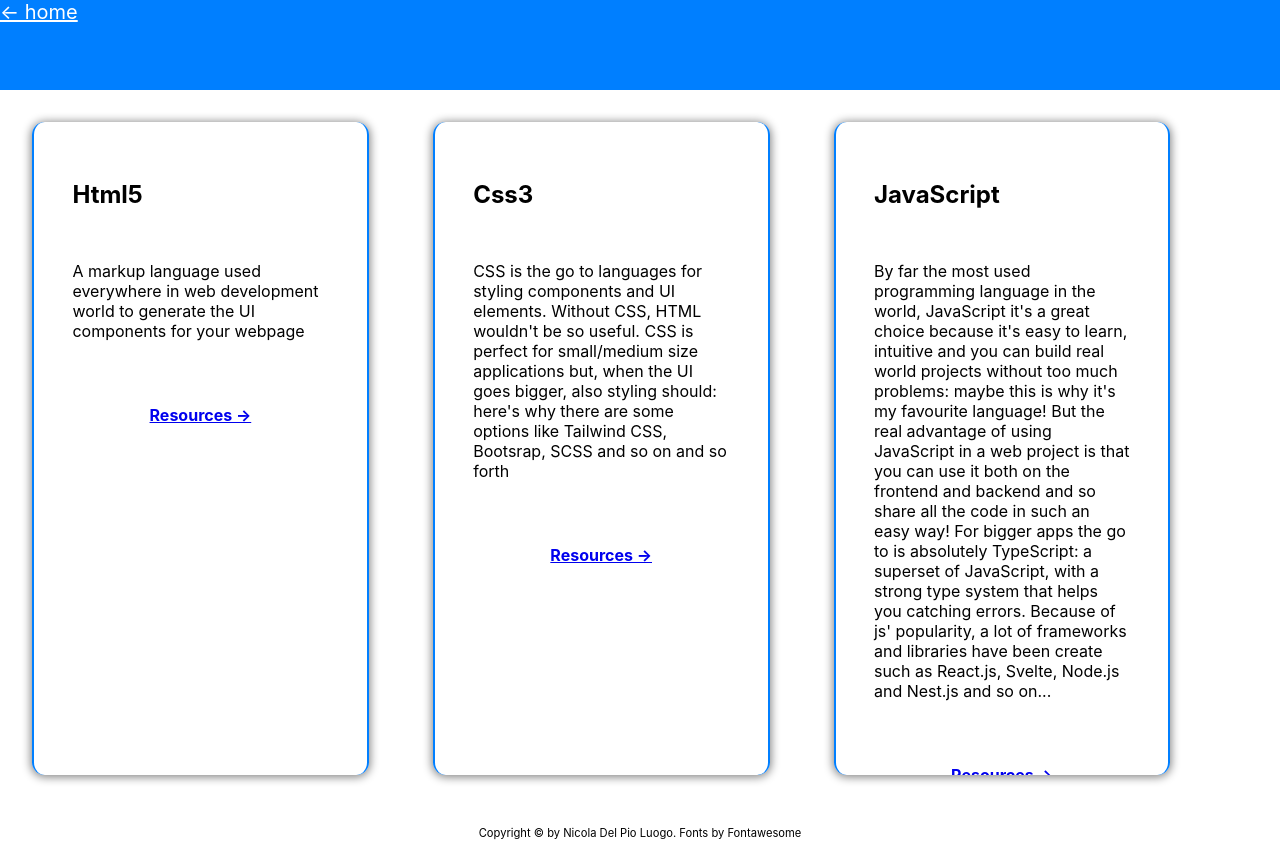
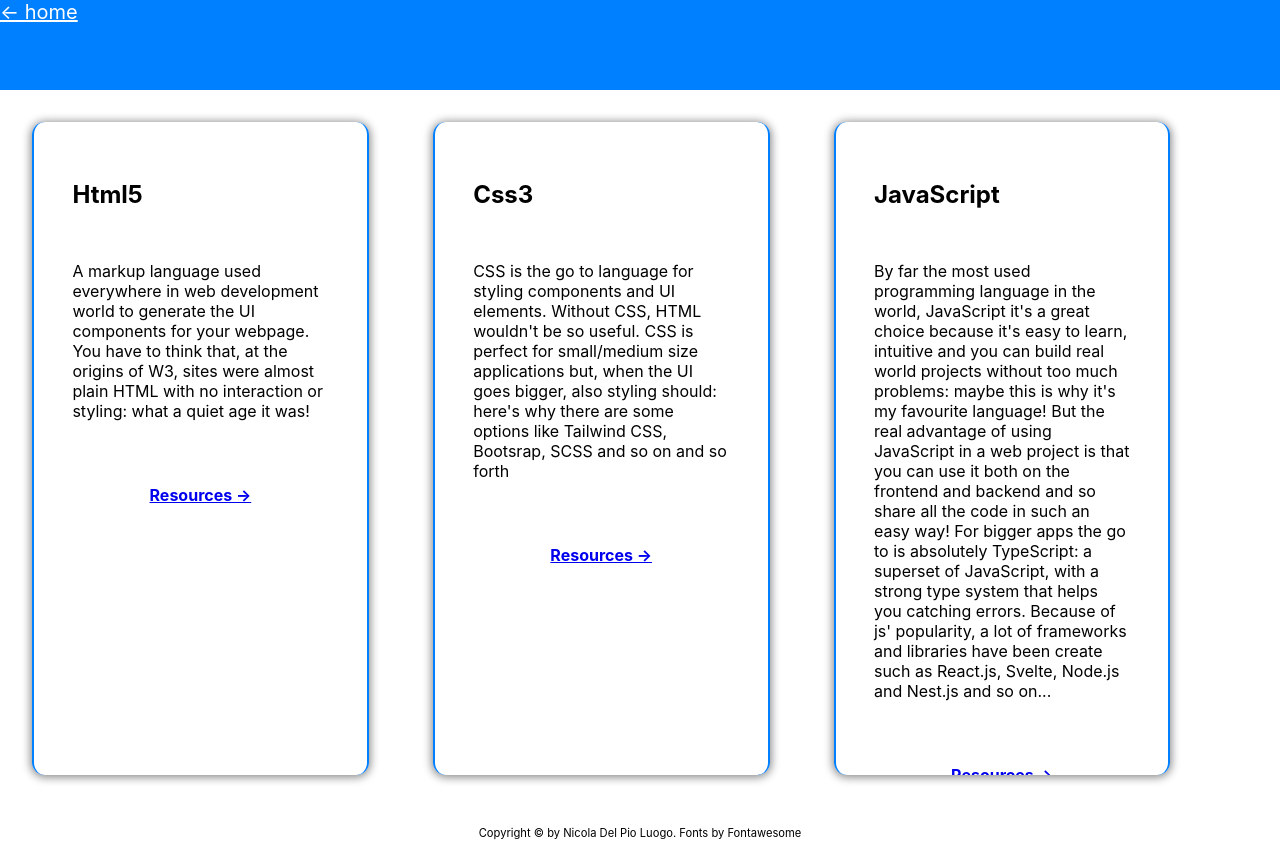
Before and after one commit to LinkShake/portfolio, a React (Create React App) app: page /skills-page in a window 1280 px wide. Built offline with nearby package versions, Linux system fonts and the light colour scheme; a web font is replaced by a local one.

Commit message:
changed some parameters (dimensions and paddings) and changed some descriptions

```diff
--- a/src/shared/config.js
+++ b/src/shared/config.js
@@ -2,13 +2,13 @@ export const PROGRAMMING_LANGUAGES = [
   {
     technologyName: "Html5",
     technologyDescription:
-      "A markup language used everywhere in web development world to generate the UI components for your webpage",
+      "A markup language used everywhere in web development world to generate the UI components for your webpage. You have to think that, at the origins of W3, sites were almost plain HTML with no interaction or styling: what a quiet age it was!",
     resources: "https://developer.mozilla.org/en-US/docs/Web/HTML",
   },
   {
     technologyName: "Css3",
     technologyDescription:
-      "CSS is the go to languages for styling components and UI elements. Without CSS, HTML wouldn't be so useful. CSS is perfect for small/medium size applications but, when the UI goes bigger, also styling should: here's why there are some options like Tailwind CSS, Bootsrap, SCSS and so on and so forth",
+      "CSS is the go to language for styling components and UI elements. Without CSS, HTML wouldn't be so useful. CSS is perfect for small/medium size applications but, when the UI goes bigger, also styling should: here's why there are some options like Tailwind CSS, Bootsrap, SCSS and so on and so forth",
     resources: "https://web.dev/learn/css/",
   },
   {
@@ -22,7 +22,7 @@ export const TECHNOLOGIES = [
   {
     technologyName: "React.js",
     technologyDescription:
-      "React.js is a frontend JavaScript library to build User Interfaces. This the official page says: but, in my opinion, it's a lot more than that. React, backed with nothing less than Meta(Facebook), is the perfect library for big projects because it lets developers build their own custom component mixing js, HTML and even CSS togheter thanks to JSX(a special js format). It also allows you to use Hooks: special functions to manage state and do a lot more with both built-in and custom hooks you can build to suit your needs. React.js also has the biggest frontend library's ecosystem with tons of frameworks (Next.js, Gatsby...) cross-platform mobile development with React Native, a lot of tools (such as React Router, React Query, Redux...) and also some dedicated GraphQL clients (such as Relay).",
+      "React.js is a frontend JavaScript library for building User Interfaces. This the official page says: but, in my opinion, it's a lot more than that. React, backed with nothing less than Meta(Facebook), is the perfect library for big projects because it lets developers build their own custom component mixing js, HTML and even CSS togheter thanks to JSX(a special js format). It also allows you to use Hooks: special functions to manage state and do a lot more with both built-in and custom hooks you can build to suit your needs. React.js also has the biggest frontend library's ecosystem with tons of frameworks (Next.js, Gatsby...), support for cross-platform mobile development with React Native, a lot of tools (such as React Router, React Query, Redux...) and also some dedicated GraphQL clients (such as Relay).",
     resources: "https://reactjs.org/",
   },
 ];
--- a/src/style/ContentWrapper.css
+++ b/src/style/ContentWrapper.css
@@ -22,6 +22,11 @@
   margin-top: 2rem;
 }
 
+@media (max-width: 768px) {
+  .text-container {
+    padding: 1vw !important;
+  }
+}
 @media (max-width: 359px) {
   .text-container {
     padding: 1rem;
--- a/src/style/routes.css
+++ b/src/style/routes.css
@@ -27,6 +27,14 @@
   cursor: pointer;
 }
 
+@media (max-width: 410px) {
+  .btn--route {
+    width: 10rem;
+    height: 3rem;
+    font-size: 0.75rem;
+  }
+}
+
 @media (max-width: 325px) {
   .btn--route {
     width: 10rem;
```
